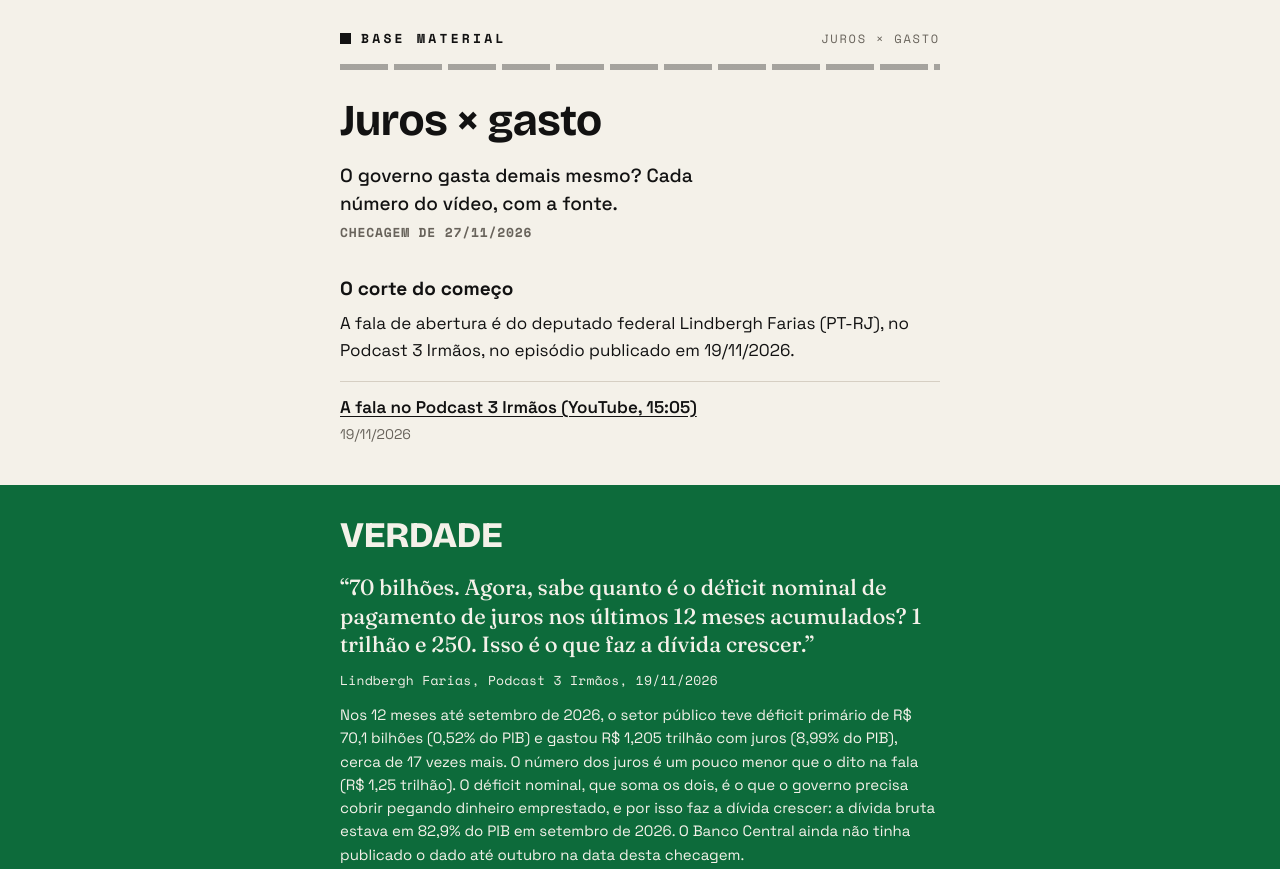
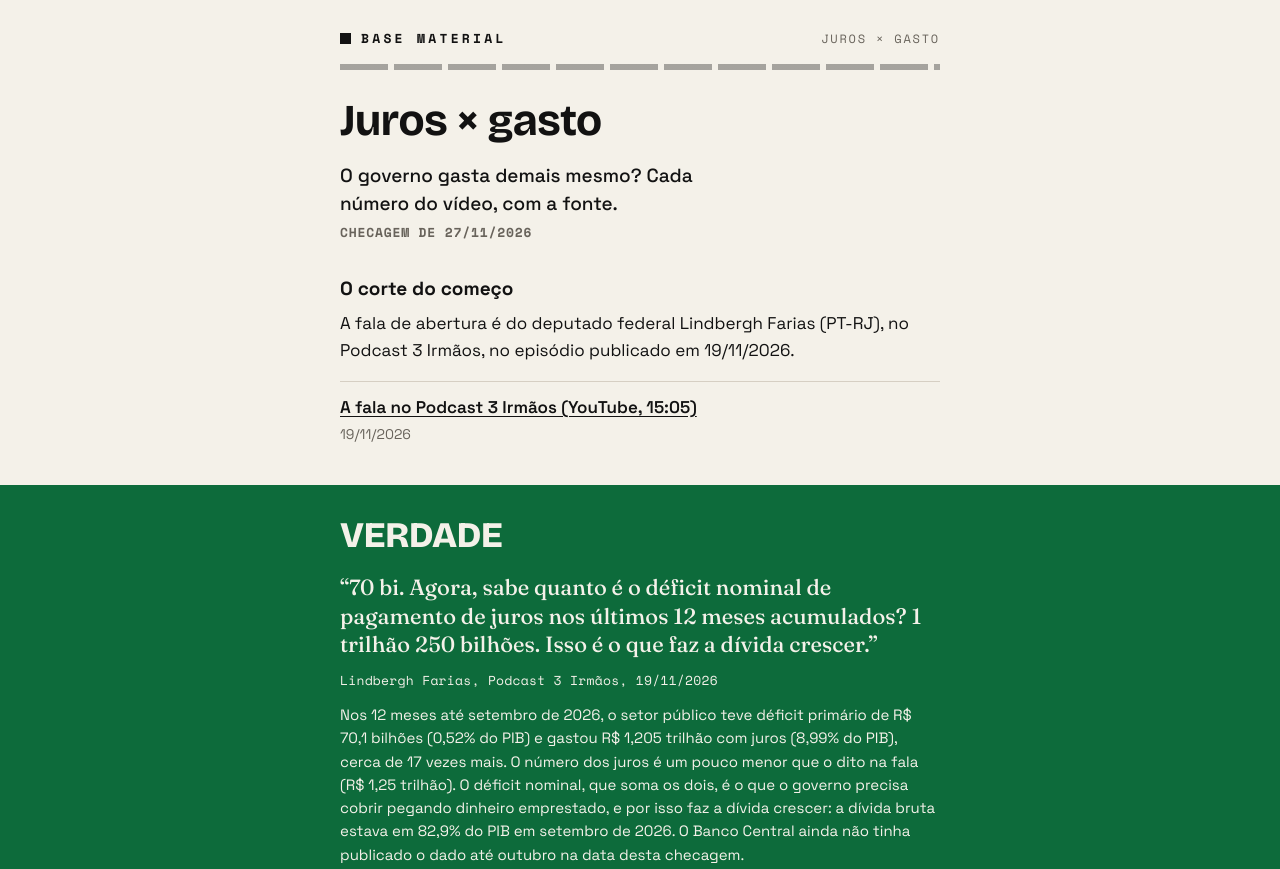
Before and after one commit to AugustoAmaral/basematerial-site, a plain HTML site: page fontes/juros-gasto/index.html in a window 1280 px wide. Shown: the top 869 px of the page. Drawn offline with Linux system fonts and the light colour scheme.

Commit message:
Juros x gasto: quote matches the actual speech

```diff
--- a/fontes/juros-gasto/index.html
+++ b/fontes/juros-gasto/index.html
@@ -28,7 +28,7 @@
   </ul>
 
   <div class="claim">
-    <q>70 bilhões. Agora, sabe quanto é o déficit nominal de pagamento de juros nos últimos 12 meses acumulados? 1 trilhão e 250. Isso é o que faz a dívida crescer.</q>
+    <q>70 bi. Agora, sabe quanto é o déficit nominal de pagamento de juros nos últimos 12 meses acumulados? 1 trilhão 250 bilhões. Isso é o que faz a dívida crescer.</q>
     <p class="who">Lindbergh Farias, Podcast 3 Irmãos, 19/11/2026</p>
     <span class="verdict true mono">verdade</span>
     <p>Nos 12 meses até setembro de 2026, o setor público teve déficit primário de R$ 70,1 bilhões (0,52% do PIB) e gastou R$ 1,205 trilhão com juros (8,99% do PIB), cerca de 17 vezes mais. O número dos juros é um pouco menor que o dito na fala (R$ 1,25 trilhão). O déficit nominal, que soma os dois, é o que o governo precisa cobrir pegando dinheiro emprestado, e por isso faz a dívida crescer: a dívida bruta estava em 82,9% do PIB em setembro de 2026. O Banco Central ainda não tinha publicado o dado até outubro na data desta checagem.</p>
```
